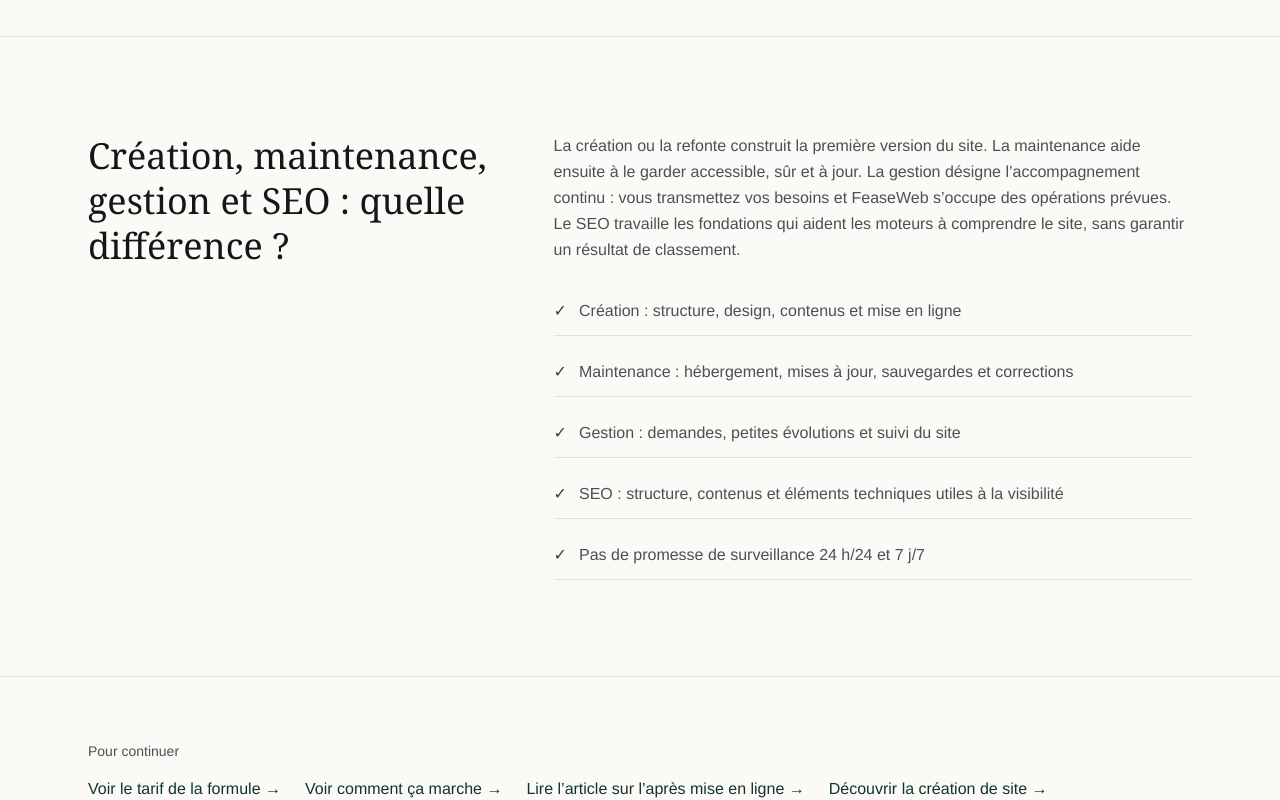
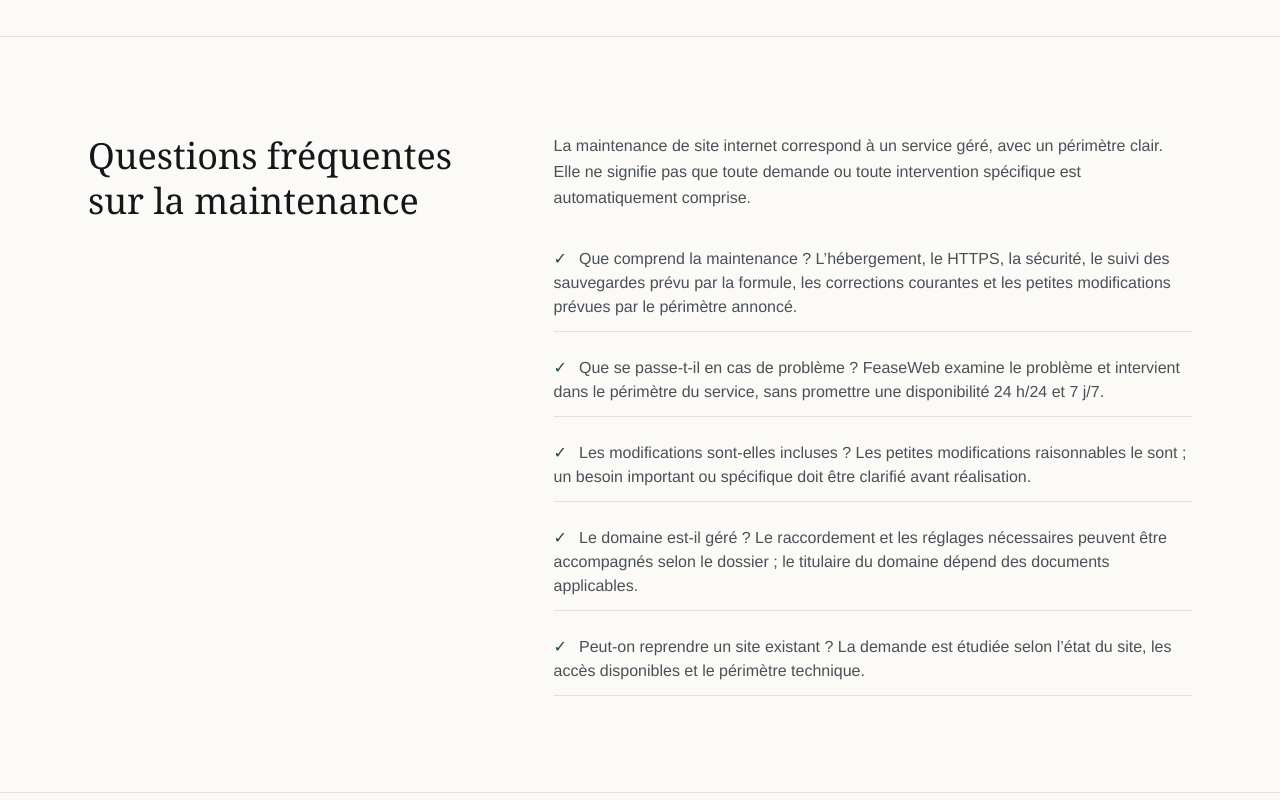
Before and after one commit to tanouch24/feaseweb, a Next.js app: page /maintenance-site-internet in a window 1280 px wide. Shown: the part 3600-4400 px from the top of the page. Built offline with nearby package versions, Linux system fonts and the light colour scheme; no server answers.

Commit message:
feat: strengthen SEO priority pages

```diff
--- a/app/maintenance-site-internet/page.tsx
+++ b/app/maintenance-site-internet/page.tsx
@@ -72,6 +72,17 @@ export default function MaintenanceSiteInternetPage() {
             ],
           },
           {
+            title: "Questions fréquentes sur la maintenance",
+            body: "La maintenance de site internet correspond à un service géré, avec un périmètre clair. Elle ne signifie pas que toute demande ou toute intervention spécifique est automatiquement comprise.",
+            points: [
+              "Que comprend la maintenance ? L’hébergement, le HTTPS, la sécurité, le suivi des sauvegardes prévu par la formule, les corrections courantes et les petites modifications prévues par le périmètre annoncé.",
+              "Que se passe-t-il en cas de problème ? FeaseWeb examine le problème et intervient dans le périmètre du service, sans promettre une disponibilité 24 h/24 et 7 j/7.",
+              "Les modifications sont-elles incluses ? Les petites modifications raisonnables le sont ; un besoin important ou spécifique doit être clarifié avant réalisation.",
+              "Le domaine est-il géré ? Le raccordement et les réglages nécessaires peuvent être accompagnés selon le dossier ; le titulaire du domaine dépend des documents applicables.",
+              "Peut-on reprendre un site existant ? La demande est étudiée selon l’état du site, les accès disponibles et le périmètre technique.",
+            ],
+          },
+          {
             title: "Création, maintenance, gestion et SEO : quelle différence ?",
             body: "La création ou la refonte construit la première version du site. La maintenance aide ensuite à le garder accessible, sûr et à jour. La gestion désigne l’accompagnement continu : vous transmettez vos besoins et FeaseWeb s’occupe des opérations prévues. Le SEO travaille les fondations qui aident les moteurs à comprendre le site, sans garantir un résultat de classement.",
             points: [
--- a/app/site-internet-artisan/page.tsx
+++ b/app/site-internet-artisan/page.tsx
@@ -45,7 +45,7 @@ export default function SiteInternetArtisanPage() {
           },
           {
             title: "Que doit contenir un bon site internet d’artisan ?",
-            body: "Un bon site répond rapidement aux questions d’un client potentiel. Il montre votre métier, vos prestations et votre zone d’intervention, puis facilite le contact depuis un téléphone.",
+            body: "Un bon site répond rapidement aux questions d’un client potentiel. Il montre votre métier, vos prestations et votre zone d’intervention, puis facilite le contact depuis un téléphone. Cette base doit rester claire et exacte quand l’activité évolue.",
             points: [
               "Un numéro de téléphone visible et utilisable sur mobile",
               "Une demande de devis ou un formulaire simple",
@@ -65,6 +65,16 @@ export default function SiteInternetArtisanPage() {
               "Accompagnement après la mise en ligne",
             ],
           },
+          {
+            title: "Créer un site ne suffit pas : il faut le maintenir",
+            body: "Une adresse, une prestation, une photo ou une zone d’intervention peuvent changer. Un site internet d’artisan doit rester à jour, accessible sur mobile et cohérent avec les informations utilisées localement.",
+            points: [
+              "Informations de contact et horaires à actualiser",
+              "Prestations et zone d’intervention à maintenir cohérentes",
+              "Suivi technique et petites modifications dans la durée",
+              "Fondations SEO et maillage à conserver lisibles",
+            ],
+          },
         ]}
         relatedLinks={[
           { label: "Voir l’offre et le tarif", href: "/tarifs" },
--- a/app/tarifs/page.tsx
+++ b/app/tarifs/page.tsx
@@ -1,4 +1,5 @@
 import type { Metadata } from "next";
+import Link from "next/link";
 import { KineticWords } from "@/components/home/KineticWords";
 import { OfferSection } from "@/components/home/OfferSection";
 import { ServiceEditorialGrid } from "@/components/home/ServiceEditorialGrid";
@@ -93,6 +94,21 @@ export default function TarifsPage() {
         </div>
       </section>
       <RelatedLinks links={[{ label: "Site internet pour artisan", href: "/site-internet-artisan" }, { label: "Maintenance du site internet", href: "/maintenance-site-internet" }]} />
+      <section className="border-t border-line py-14">
+        <div className="mx-auto max-w-6xl px-6">
+          <p className="max-w-3xl text-ink-soft">
+            Pour comprendre les critères qui font varier le prix d’un site internet, consultez le
+            <Link className="ml-1 font-medium text-brand-dark underline underline-offset-2" href="/blog/prix-site-internet-petite-entreprise">
+              guide sur le prix d’un site pour une petite entreprise
+            </Link>
+            . Pour démarrer un projet, découvrez aussi la
+            <Link className="ml-1 font-medium text-brand-dark underline underline-offset-2" href="/creation-site-internet">
+              création de site internet
+            </Link>
+            .
+          </p>
+        </div>
+      </section>
       <FinalCTA />
     </main>
   );
--- a/components/home/SEOSection.tsx
+++ b/components/home/SEOSection.tsx
@@ -88,7 +88,7 @@ export function SEOSection({ headingLevel = "h2", heading = "Un beau site ne suf
             <p className="mt-5 max-w-3xl leading-relaxed text-ink-soft">Les résultats peuvent évoluer selon le secteur, la concurrence, l’historique du domaine, la qualité des pages et les recherches locales. FeaseWeb peut améliorer progressivement les contenus et les fondations du site ; aucun calendrier ni résultat précis ne peut être promis à l’avance.</p>
           </section>
           <section>
-            <h2 className="font-serif text-3xl leading-tight text-ink md:text-4xl">Comment FeaseWeb suit la visibilité</h2>
+            <h2 className="font-serif text-3xl leading-tight text-ink md:text-4xl">Ce que FeaseWeb suit</h2>
             <p className="mt-5 max-w-3xl leading-relaxed text-ink-soft">Lorsque les données Google Search Console sont accessibles, FeaseWeb peut suivre les impressions, les clics, le CTR, la position moyenne, les requêtes, les pages visibles et l’indexation. Le sitemap et les erreurs techniques pertinentes peuvent également être contrôlés selon les outils disponibles sur le projet.</p>
             <p className="mt-4 max-w-3xl leading-relaxed text-ink-soft">Ces données servent à repérer les pages à améliorer et les requêtes qui commencent à générer de la visibilité. Elles ne garantissent ni une position, ni un trafic, ni un nombre de prospects ou de ventes.</p>
           </section>
```
Also changed, not shown: app/creation-site-internet/page.tsx (+1 -1 lines).
